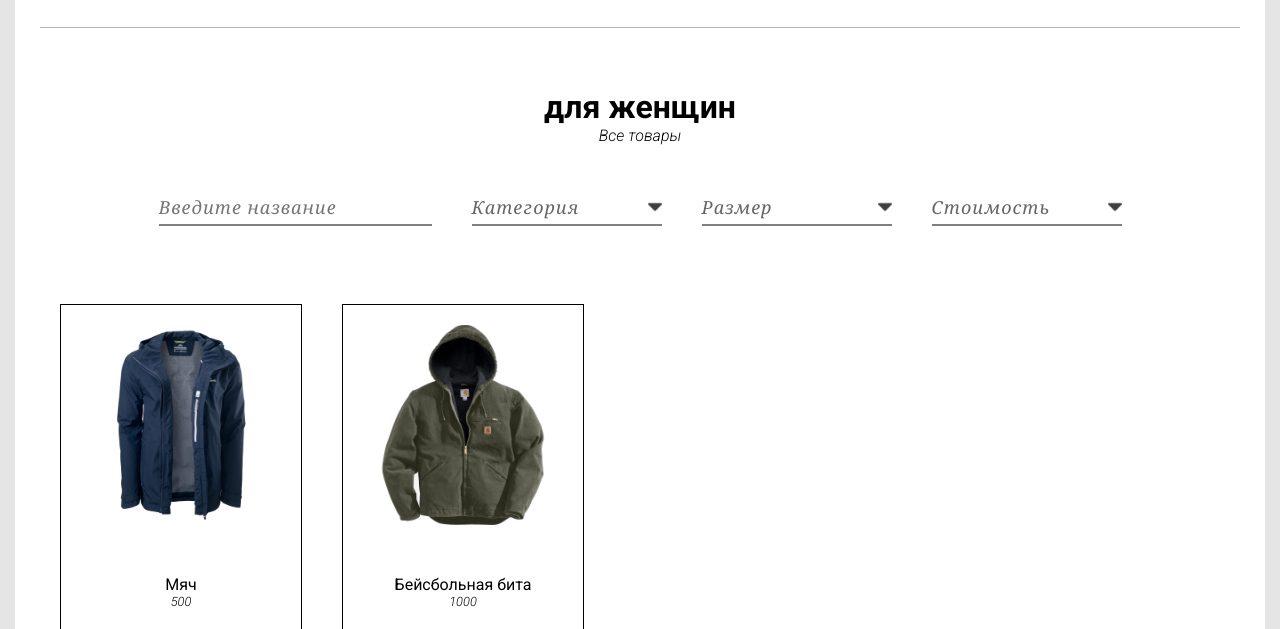
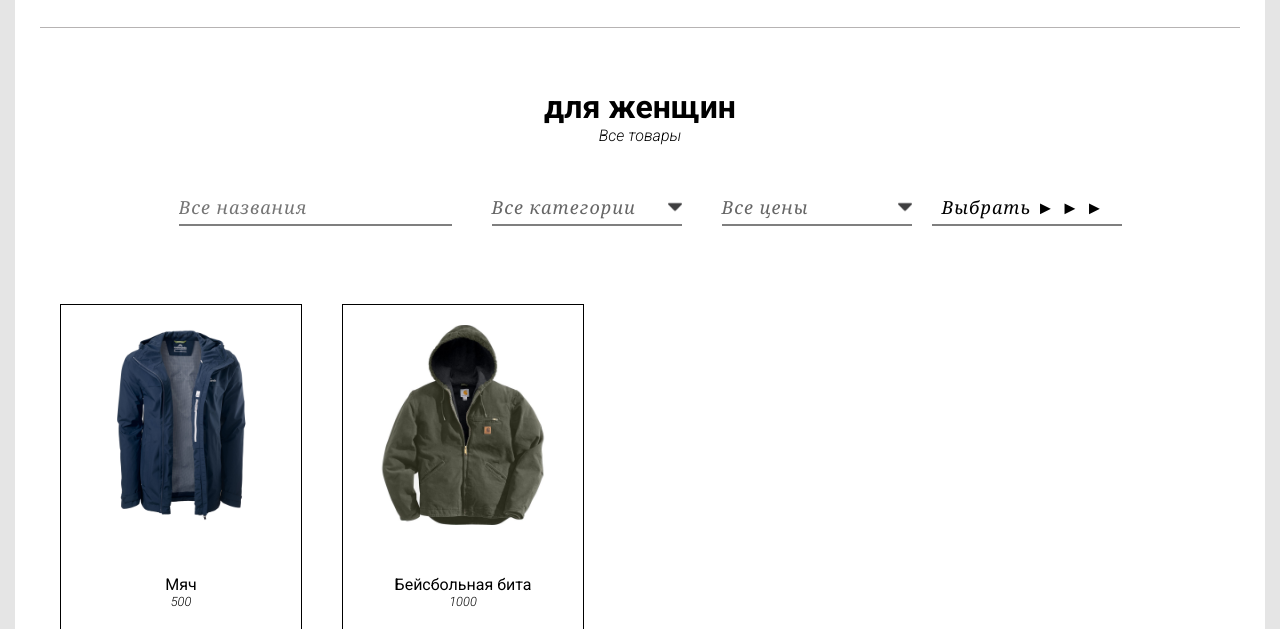
Before and after one commit to Alex48Yakunin/project2508, a PHP site: page /controllers/catalog.php?collection=1 in a window 1280 px wide. Shown: the part 146-775 px from the top of the page. Run offline with PHP 8.4, Linux system fonts and the light colour scheme; data comes from the database, SQL or seed files in the repository.

Commit message:
Завершен поиск в катлоге (без пагинации)

```diff
--- a/controllers/catalog.php
+++ b/controllers/catalog.php
@@ -19,8 +19,15 @@ $price = array();
 foreach ($products as $key => $product) {
     $price[$key] = $product->price;
 }
+
+if ($price == []) {
+$max_price = '';
+$min_price = '';
+}
+else{
 $max_price = max($price);
 $min_price = min($price);
+}
 
 require_once '../models/Collection.php';
 $collection_id = new Collection($collection);
--- a/controllers/get_products.php
+++ b/controllers/get_products.php
@@ -1,10 +1,22 @@
 <?php
-
+$price = array();
 $collection = (((isset($_REQUEST['collection'])) && $_REQUEST['collection'] !== "")?$_REQUEST['collection']:false);
 $category_id = (((isset($_REQUEST['category_id'])) && $_REQUEST['category_id'] !== "")?$_REQUEST['category_id']:false);
+$order_id = (((isset($_REQUEST['order_id'])) && $_REQUEST['order_id'] !== "")?$_REQUEST['order_id']:false);
+$title = (((isset($_REQUEST['title'])) && $_REQUEST['title'] !== "")?$_REQUEST['title']:false);
+$price_min = (((isset($_REQUEST['price_min'])) && $_REQUEST['price_min'] !== "")?$_REQUEST['price_min']:false);
+$price_max = (((isset($_REQUEST['price_max'])) && $_REQUEST['price_max'] !== "")?$_REQUEST['price_max']:false);
+
+// $collection = 2;
+// $category_id = 2;
+// $title = "га";
+// $price_min = 1000;
+// $price_max = 2000;
 
 require_once '../models/Product.php';
 $site_page_title = 'Каталог товаров';
-$products = Product::getAll($collection, $category_id);
+$products = Product::getAll($collection, $category_id, $order_id, $title, $price_min, $price_max);
+
+// var_dump ($products);
 
 echo json_encode($products);
--- a/css/catalog.css
+++ b/css/catalog.css
@@ -153,6 +153,21 @@ a{
     width: 100px;
 }
 
+#seach {
+    font-family: georgia;
+    font-size: 18px;
+    font-style: italic;
+    letter-spacing: 1px;
+    color: rgb(0, 0, 0);
+    background-color: white;
+    margin-left: 10px;
+    cursor: pointer;
+}
+
+#seach:hover {
+    color: #fd0505bf;
+}
+
 .catalog-select img{
     width: 14px;
     height: 14px;
--- a/js/catalog_list.js
+++ b/js/catalog_list.js
@@ -81,29 +81,33 @@ $(document).ready(function () {
     // обработчики ограницений ввода максимальной и минимальной цены
 
     $('#min-price').change(function() {
-        if ($(this).val() < $(this).attr('min')) {$(this).val($(this).attr('min'))};
-        if ($(this).val() > $(this).attr('maх')) {$(this).val($(this).attr('max'))};
-        console.log($(this).attr('max'));
-        console.log($(this).attr('min'));
+        var min = Number.parseInt($(this).attr('min'));
+        var max = Number.parseInt($(this).attr('max'));
+        var min_in = Number.parseInt($(this).val());
+        if (min_in < min) {$(this).val(min);};
+        if (min_in > max) {$(this).val(max)};
+        if (min_in > Number.parseInt($('#max-price').val())) {$(this).val($('#max-price').val())};
+        $('#price').text('от '+$('#min-price').val()+'руб.'+' до '+$('#max-price').val()+'руб.');
 
     });
 
-    $('#maх-price').change(function() {
-        if ($(this).val() < $(this).attr('min')) {$(this).val($(this).attr('min'))};
-        if ($(this).val() > $(this).attr('maх')) {$(this).val($(this).attr('max'))};
-        console.log($(this).attr('max'));
-        console.log($(this).attr('min'));
-
+    $('#max-price').change(function() {
+        var min = Number.parseInt($(this).attr('min'));
+        var max = Number.parseInt($(this).attr('max'));
+        var max_in = Number.parseInt($(this).val());
+        if (max_in < min) {$(this).val(min);};
+        if (max_in > max) {$(this).val(max)};
+        if (max_in < Number.parseInt($('#min-price').val())) {$(this).val($('#min-price').val())};
+        $('#price').text('от '+$('#min-price').val()+'руб.'+' до '+$('#max-price').val()+'руб.');
     });
 
 
     $('.catalog-select-list-row').click(function () {
 
-        if ($(this).hasClass('catalog-size') == true) {
-            $(this).parent().prev('.catalog-select').children('p').text('Размер: ' + $(this).text());
-        } else {
-            $(this).parent().prev('.catalog-select').children('p').text($(this).text());
-        }
+
+        $(this).parent().prev('.catalog-select').children('p').text($(this).text());
+        $(this).parent().prev('.catalog-select').children('p').attr('cat', $(this).attr('cat'));
+
 
         $(this).parent('.catalog-select-list').css('display', 'none');
 
--- a/js/product_generation.js
+++ b/js/product_generation.js
@@ -5,27 +5,41 @@ $(document).ready(function () {
     var collection = $('.collection_id').attr('id');
     collection = collection.match(/\d+/);
     collection = Number.parseInt(collection);
+    var price_min = Number.parseInt($('#min-price').val());
+    var price_max = Number.parseInt($('#max-price').val());
+    var title = '';
 
-    GetProducts(category_id, collection);
 
-    $('.category_list').click(function () {
+
+    GetProducts(category_id, collection, title, price_min, price_max);
+
+    $('#seach').click(function () {
 
         $('.products').children().remove();
+        var category_id = $('#category').attr('cat');
+        category_id = ((category_id == "all")?"":Number.parseInt(category_id));
+        var collection = $('.collection_id').attr('id');
+        collection = collection.match(/\d+/);
+        collection = Number.parseInt(collection);
 
-        var category_id = $(this).attr('id');
-        category_id = category_id.match(/\d+/);
-        category_id = Number.parseInt(category_id);
+        var price_min = Number.parseInt($('#min-price').val());
+        var price_max = Number.parseInt($('#max-price').val());
+        var title = $('#seach-title').val();
 
-        GetProducts(category_id, collection)
+        GetProducts(category_id, collection, title, price_min, price_max);
+        $('#filter').text('ФИЛЬТР: НАИМЕНОВАНИЕ:'+ ((title =="")?'Все':"%"+title+"%")+'.    КАТЕГОРИЯ: '+ ((category_id =="")?'Все':$('#category').text())+'.    ЦЕНА: '+'от '+$('#min-price').val()+'руб.'+' до '+$('#max-price').val()+'руб.');
     });
 
 
 });
 
-function GetProducts(category, collection) {
+function GetProducts(category, collection, title, price_min, price_max) {
     $.post('get_products.php', {
         category_id: category,
-        collection: collection
+        collection: collection,
+        title: title,
+        price_min: price_min,
+        price_max: price_max
     }, function (data) {
         var products = JSON.parse(data);
 
@@ -38,5 +52,12 @@ function GetProducts(category, collection) {
                 '</a>'
             );
         });
+
+        if (products.length == 0) {
+            $('.products').append(
+            '<h2 class="no-goods"> Извините, товары не найдены...<h2>'
+            );
+        }
+
     });
 }
--- a/models/Product.php
+++ b/models/Product.php
@@ -32,7 +32,7 @@ class Product
         }
     }
 
-    public static function getAll($collection = false, $category_id = false, $order_id = false)
+    public static function getAll($collection = false, $category_id = false, $order_id = false, $title = false, $price_min = false, $price_max = false)
     {
         global $mysqli;
 
@@ -49,6 +49,14 @@ class Product
             $tables .= ", order_products op";
             $conditions .= " AND op.order_id=$order_id AND op.product_id=p.product_id";
         }
+
+        if ($title !== false) {
+           $conditions .= " AND p.title LIKE '%$title%'";
+        }
+
+        if ($price_min !== false && $price_max !== false) {
+            $conditions .= " AND p.price >= $price_min AND p.price <= $price_max";
+         }
 
         $query = "SELECT p.product_id FROM $tables WHERE 1 $conditions";
         $result = $mysqli->query($query);
--- a/views/catalog.php
+++ b/views/catalog.php
@@ -9,34 +9,34 @@
     <?php
         echo '<h1 class="collection_id" id="collection_'.$collection_id->id.'">'.$collection_id->title.'</h1>'
     ?>
-    <p>Все товары</p>
+    <p id = "filter">Все товары</p>
 </div>
 
 
 <div class="catalog-list">
     <div class="catalog-list-item">
         <div class="catalog-select">
-            <input id="seach-title" type="text" placeholder="Введите название">
+            <input id="seach-title" type="text" placeholder="Все названия">
             <hr>
         </div>
         </div>
     <div class="catalog-list-item">
         <div class="catalog-select">
-            <p id="category_text">Категория</p>
+            <p id = "category" cat="all">Все категории</p>
             <img src="../images/icon/down-arrow-select.png">
             <hr>
         </div>
         <div class="catalog-select-list">
-            <p class="catalog-select-list-row category_list" id=category_0>Все категории</p>
+            <p class="catalog-select-list-row category_list" cat ="all">Все категории</p>
             <?php
                     foreach ($categories as $category) {
-                        echo '<p class="catalog-select-list-row category_list" id=category_'.$category->id.'>'.$category->title.'</p>';
+                        echo '<p class="catalog-select-list-row category_list" cat ='.$category->id.'>'.$category->title.'</p>';
                     }
             ?>
         </div>
 
     </div>
-    <div class="catalog-list-item">
+    <!-- <div class="catalog-list-item">
         <div class="catalog-select">
             <p>Размер</p>
             <img src="../images/icon/down-arrow-select.png">
@@ -45,15 +45,15 @@
         <div class="catalog-select-list">
             <p class="catalog-select-list-row category_list" id="category_0">Все размеры</p>
             <?php
-                        foreach ($sizes as $size) {
-                            echo '<p class="catalog-select-list-row category_list" id=category_'.$size->id.'>'.$size->value.'</p>';
-                        }
+                        // foreach ($sizes as $size) {
+                        //     echo '<p class="catalog-select-list-row category_list" id=category_'.$size->id.'>'.$size->value.'</p>';
+                        // }
             ?>
         </div>
-    </div>
+    </div> -->
     <div class="catalog-list-item">
         <div class="catalog-select-price">
-            <p id="price">Стоимость</p>
+            <p id="price">Все цены</p>
             <img src="../images/icon/down-arrow-select.png">
             <hr>
         </div>
@@ -62,6 +62,10 @@
             <p class="catalog-select-list-row">MAX<input id="max-price" type="number" step="10" min="<?=$min_price?>" max="<?=$max_price?>" value="<?=$max_price?>"> руб.</p>
 
         </div>
+    </div>
+    <div class="catalog-select">
+        <button id="seach">Выбрать &#9658 &#9658 &#9658</button>
+        <hr>
     </div>
 </div>
 
@@ -79,7 +83,8 @@
 </div>
 
 <script src="../lib/jquery-3.3.1.js"></script>
+<script src="../js/product_generation.js"></script>
 <script src="../js/catalog_list.js"></script>
-<script src="../js/product_generation.js"></script>
+
 
 <?php require_once '../templates/footer.php'; ?>
```
